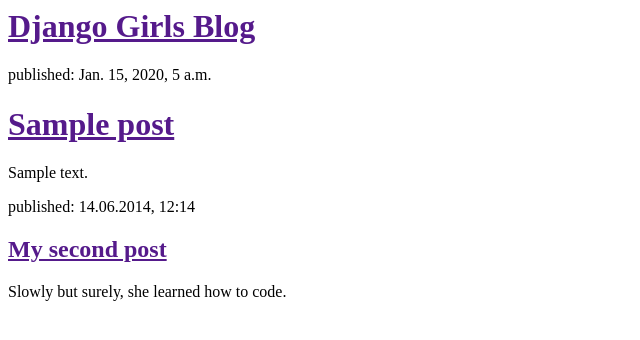
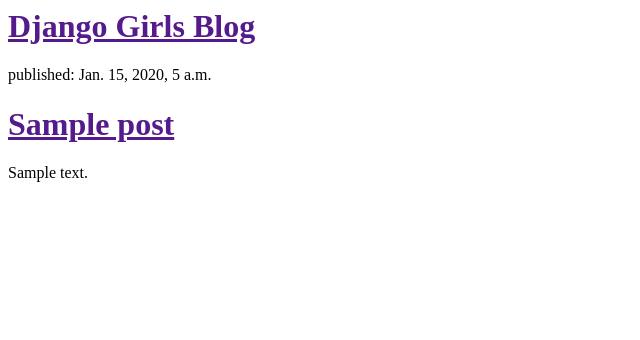
Before and after one commit to erinfleetwood/my-first-blog, a Django app: template blog/templates/blog/post_list.html in a window 1280 px wide. Shown: the top 340 px of the page, without its empty margins (0-640 px from the left). Run offline with Django 3.2, Linux system fonts and the light colour scheme; the template is opened without the code that fills it: values that come from a table or form of the project are taken from there, others are empty; tables that the repository leaves empty hold one stand-in row (values such as "Sample post").

Commit message:
Canother one

```diff
--- a/blog/templates/blog/post_list.html
+++ b/blog/templates/blog/post_list.html
@@ -1,13 +1,14 @@
 <html>
     <head>
-        <title>Django Girls blog</title>
+        <title>Erin's Awesome Blog</title>
     </head>
     <body>
         <div>
             <h1><a href="">Django Girls Blog</a></h1>
         </div>
 
-        <div>{% for post in posts %}
+        <div>
+        {% for post in posts %}
 	    <div>
 	        <p>published: {{ post.published_date }}</p>
 	        <h1><a href="">{{ post.title }}</a></h1>
@@ -16,11 +17,5 @@
 		{% endfor %}
 
         </div>
-
-        <div>
-            <p>published: 14.06.2014, 12:14</p>
-            <h2><a href="">My second post</a></h2>
-            <p>Slowly but surely, she learned how to code.</p>
-        </div>
     </body>
 </html>
```
Lines whose indentation alone changed are shown as unchanged.
